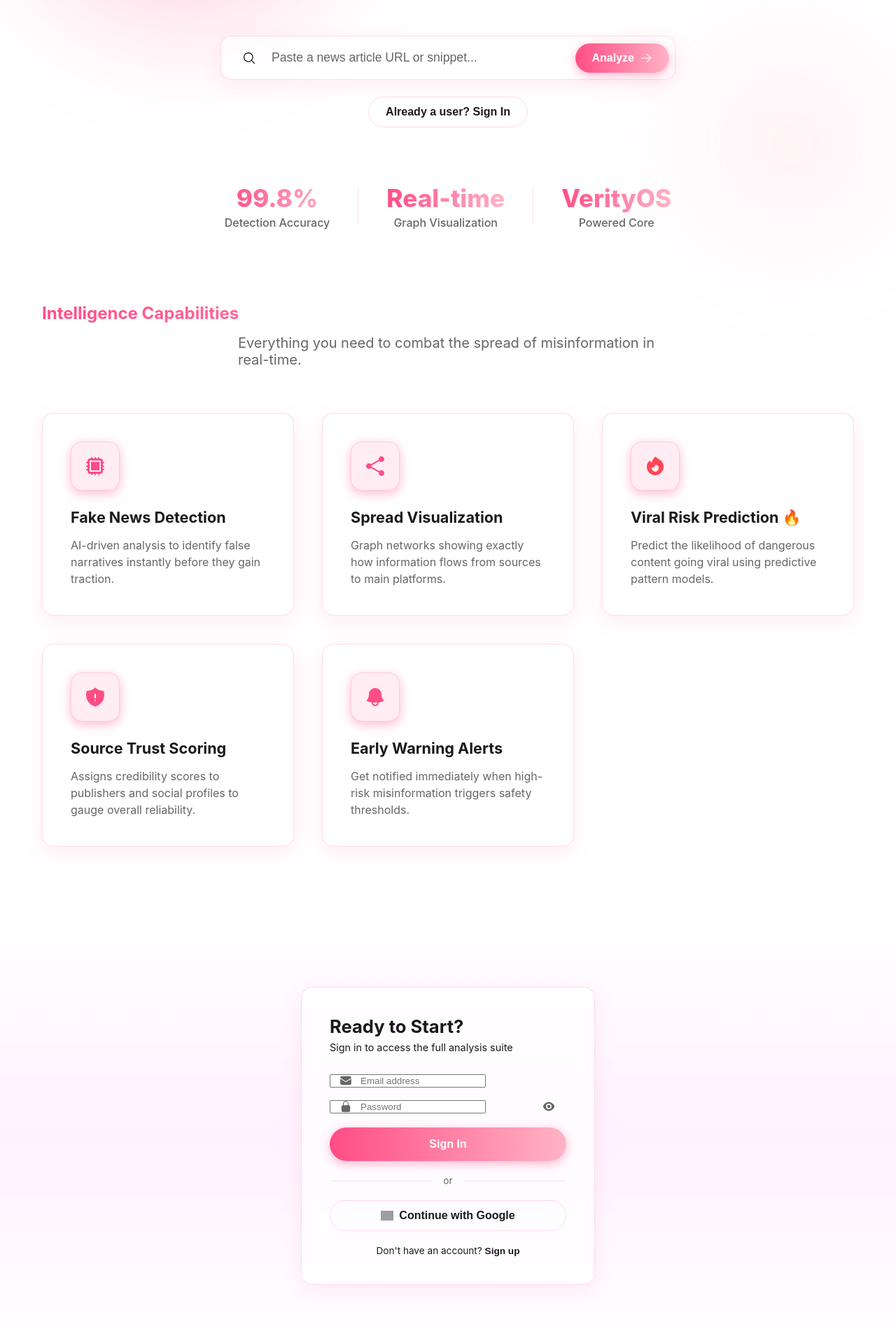
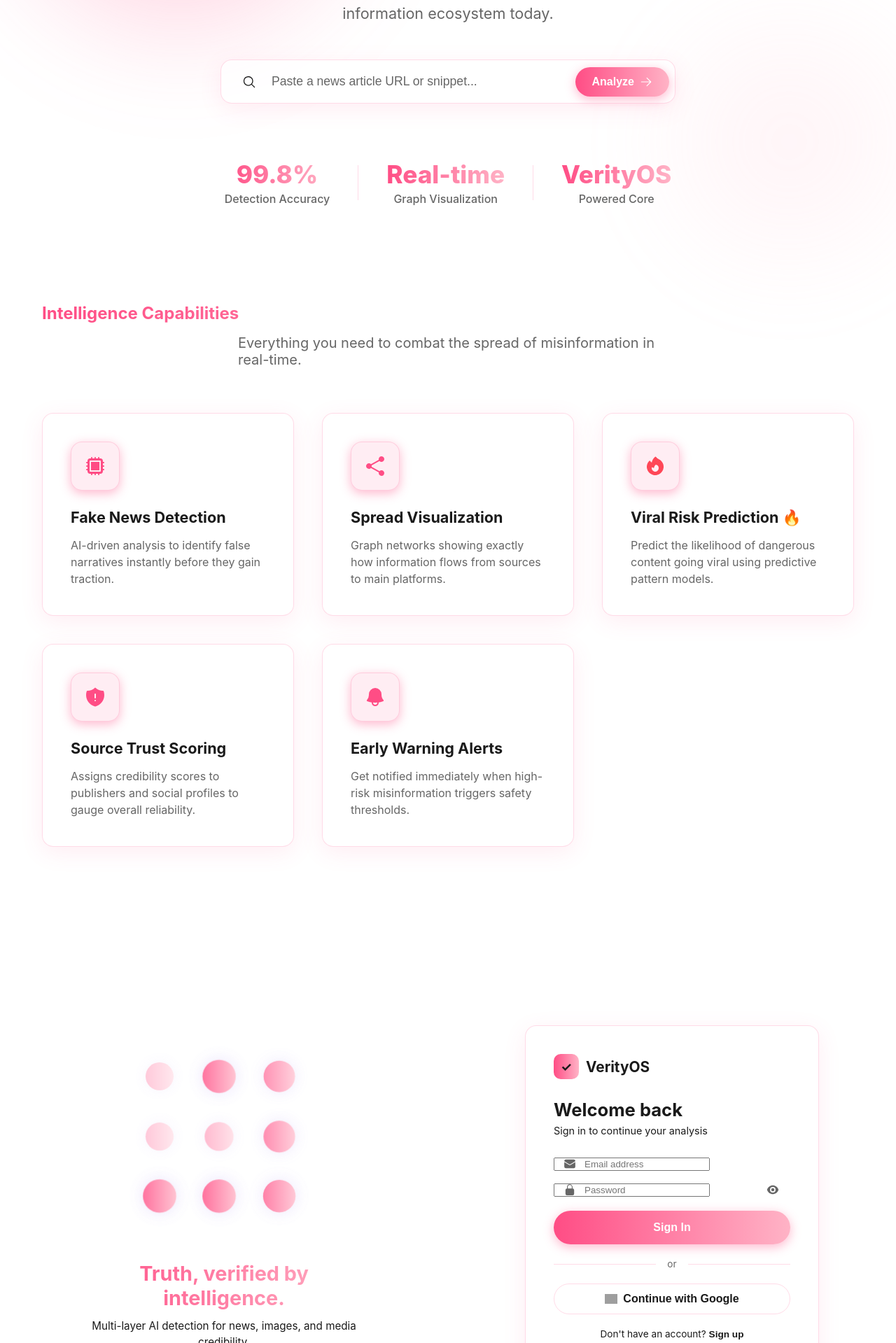
Before and after one commit to datadreamz/VerityOS-TruthTrace, a React (Vite) app in the folder frontend/: page / in a window 1280 px wide. Shown: the part 421-2340 px from the top of the page at 70% size. Built offline with nearby package versions, Linux system fonts and the light colour scheme; grey boxes are pictures that could not be loaded.

Commit message:
Reverted to previous UI design (kept Dashboard fix)

```diff
--- a/frontend/src/App.jsx
+++ b/frontend/src/App.jsx
@@ -56,9 +56,7 @@
                         <Navbar onLogout={handleLogout} theme={theme} toggleTheme={toggleTheme} hideLinks={true} />
                         <HeroSection />
                         <FeatureCards />
-                        <div id="login-section">
-                            <Login onLogin={handleLogin} minimal={true} />
-                        </div>
+                        <Login onLogin={handleLogin} />
                         <Footer />
                     </div>
                 ) : (
--- a/frontend/src/components/HeroSection.css
+++ b/frontend/src/components/HeroSection.css
@@ -5,8 +5,7 @@
     justify-content: center;
     position: relative;
     text-align: center;
-    padding: 40px 0 80px;
-    margin-top: -20px;
+    padding: 80px 0;
 }
 
 .hero-content {
--- a/frontend/src/components/HeroSection.jsx
+++ b/frontend/src/components/HeroSection.jsx
@@ -28,16 +28,10 @@
                             placeholder="Paste a news article URL or snippet..."
                             className="search-input"
                         />
-                        <button className="btn-primary analyze-btn" onClick={() => document.getElementById('login-section')?.scrollIntoView({ behavior: 'smooth' })}>
+                        <button className="btn-primary analyze-btn">
                             Analyze <HiArrowRight size={18} />
                         </button>
                     </div>
-                </div>
-
-                <div className="mt-6 animate-fade-in delay-5">
-                    <button className="btn-secondary" onClick={() => document.getElementById('login-section')?.scrollIntoView({ behavior: 'smooth' })}>
-                        Already a user? Sign In
-                    </button>
                 </div>
 
                 <div className="hero-stats animate-fade-in delay-5">
--- a/frontend/src/index.css
+++ b/frontend/src/index.css
@@ -55,10 +55,6 @@
   padding: 0;
 }
 
-html {
-  scroll-behavior: smooth;
-}
-
 body {
   font-family: 'Inter', system-ui, Avenir, Helvetica, Arial, sans-serif;
   background-color: var(--bg-color);
@@ -66,10 +62,6 @@
   transition: background-color 0.5s ease, color 0.5s ease;
   min-height: 100vh;
   overflow-x: hidden;
-}
-
-.mt-6 {
-  margin-top: 1.5rem;
 }
 
 /* Glassmorphism Utilities */
--- a/frontend/src/pages/Login.css
+++ b/frontend/src/pages/Login.css
@@ -3,21 +3,6 @@
     display: flex;
     position: relative;
     overflow: hidden;
-}
-
-.login-minimal {
-    padding: 100px 20px;
-    display: flex;
-    justify-content: center;
-    position: relative;
-    z-index: 10;
-    background: linear-gradient(to bottom, transparent, rgba(255, 0, 255, 0.05), transparent);
-}
-
-.login-center {
-    width: 100%;
-    display: flex;
-    justify-content: center;
 }
 
 .login-left {
--- a/frontend/src/pages/Login.jsx
+++ b/frontend/src/pages/Login.jsx
@@ -3,7 +3,7 @@
 import { HiEnvelope, HiLockClosed, HiEye, HiEyeSlash } from 'react-icons/hi2';
 import './Login.css';
 
-export default function Login({ onLogin, minimal = false }) {
+export default function Login({ onLogin }) {
     const [email, setEmail] = useState('');
     const [password, setPassword] = useState('');
     const [showPw, setShowPw] = useState(false);
@@ -18,8 +18,7 @@
     };
 
     return (
-        <div className={minimal ? 'login-minimal' : 'login-page'}>
-            {!minimal && (
+        <div className="login-page">
             <div className="login-left">
                 <motion.div
                     className="login-hero"
@@ -56,23 +55,20 @@
                     <p className="hero-sub">Multi-layer AI detection for news, images, and media credibility.</p>
                 </motion.div>
             </div>
-            )}
 
-            <div className={minimal ? 'login-center' : 'login-right'}>
+            <div className="login-right">
                 <motion.div
                     className="login-card glass-card"
                     initial={{ opacity: 0, y: 30 }}
                     animate={{ opacity: 1, y: 0 }}
                     transition={{ duration: 0.6, delay: 0.2 }}
                 >
-                    {!minimal && (
                     <div className="login-brand">
                         <span className="brand-icon-lg">✓</span>
                         <h1>VerityOS</h1>
                     </div>
-                    )}
-                    <h2 className="login-title">{minimal ? 'Ready to Start?' : 'Welcome back'}</h2>
-                    <p className="login-subtitle">{minimal ? 'Sign in to access the full analysis suite' : 'Sign in to continue your analysis'}</p>
+                    <h2 className="login-title">Welcome back</h2>
+                    <p className="login-subtitle">Sign in to continue your analysis</p>
 
                     <form onSubmit={handleSubmit} className="login-form">
                         <div className="input-group">
```
Lines whose indentation alone changed are shown as unchanged.
